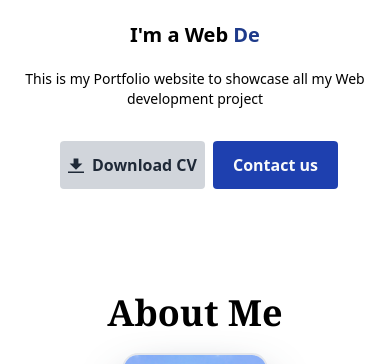
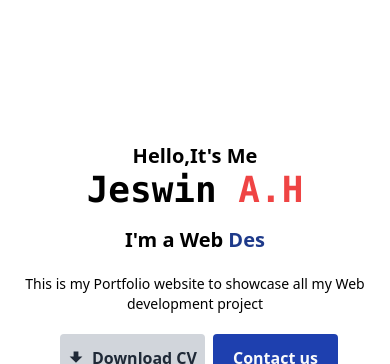
Before and after one commit to Jeswinah/portfolio-react, a React (Vite) app: page / in a window 390 px wide. Shown: the part 367-731 px from the top of the page. Built offline with nearby package versions, Linux system fonts and the light colour scheme.

Commit message:
Update Hero.jsx

```diff
--- a/src/components/Hero.jsx
+++ b/src/components/Hero.jsx
@@ -5,7 +5,8 @@ import TypingAnimation from "./TypingAnimation";
 
 const Hero = () => {
   return (
-    <div className="hero flex flex-col lg:flex-row items-center px-5 py-8 lg:py-20 lg:mt-5 h-full">
+    <div className="hero flex flex-col lg:flex-row items-center px-5 pb-20 lg:py-20 lg:mt-5 min-h-screen
+    ">
       <div className="flex-1 md:ml-[5%] flex justify-center items-center lg:order-2">
         <img
           src={proimg}
@@ -21,11 +22,11 @@ const Hero = () => {
           Jeswin <span className="text-red-500"> A.H</span>
         </h1>
         <TypingAnimation />
-        <p className="text-black mb-8 text-sm md:text-md lg:text-lg text-center lg:mt-5 md:text-left ">
+        <p className="text-black mb-5 text-sm md:text-md lg:text-lg text-center lg:mt-5 md:text-left ">
           This is my Portfolio website to showcase all my Web development
           project
         </p>
-        <div className="btn flex">
+        <div className="btn flex ">
         <button class="bg-gray-300 hover:bg-gray-400 text-gray-800 font-bold py-3 px-2  rounded flex mx-2 ">
           <a
             href="Resume"
```
